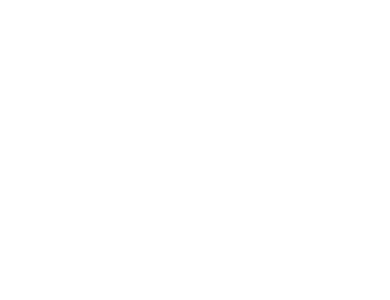
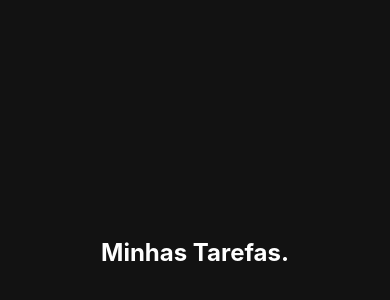
Before and after one commit to ErikEliasV/exercicios_004, a React Native app: screen / in a window 390 px wide. Shown: the part 170-470 px from the top of the page. Built offline with nearby package versions, Linux system fonts and the light colour scheme.

Commit message:
feat: questão 01 - implementação inicial das telas

```diff
--- a/src/screens/home/index.tsx
+++ b/src/screens/home/index.tsx
@@ -1,9 +1,9 @@
-import { Container } from './styles'
+import { Container, Title } from './styles'
 
 export function Home(){
     return(
         <Container>
-
+            <Title>Minhas Tarefas.</Title>
         </Container>
     )
 }
--- a/src/screens/home/styles.ts
+++ b/src/screens/home/styles.ts
@@ -1,8 +1,15 @@
-import styled from 'styled-components';
+import styled from 'styled-components/native';
 import { SafeAreaView } from 'react-native';
 
 export const Container = styled(SafeAreaView)`
     background-color: #121212;
     align-items: center;
     justify-content: center;
+    flex: 1;
 `
+
+export const Title = styled.Text`
+    color: #FFFFFF;
+    font-size: 24px;
+    font-weight: bold;
+`
```
